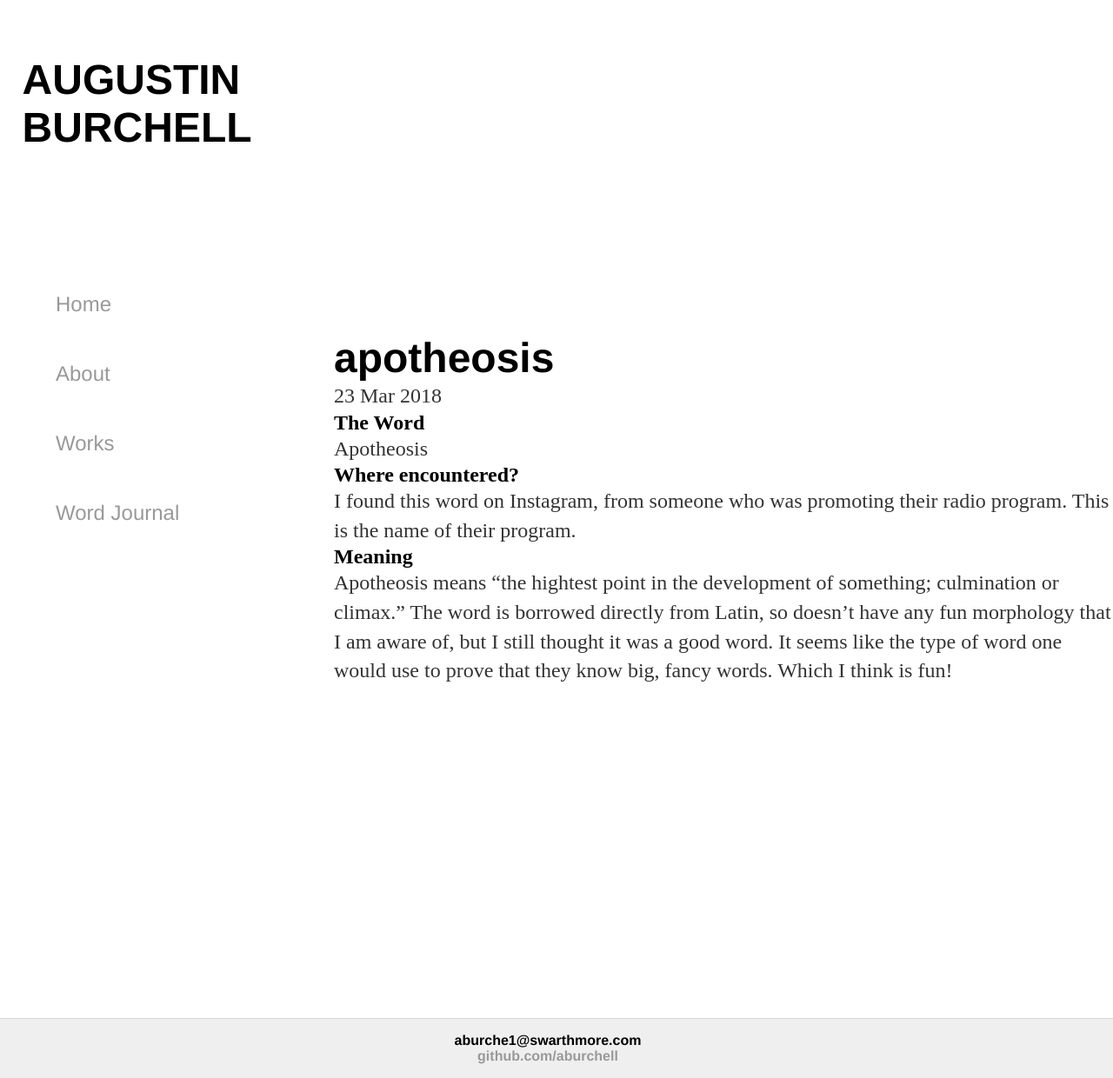
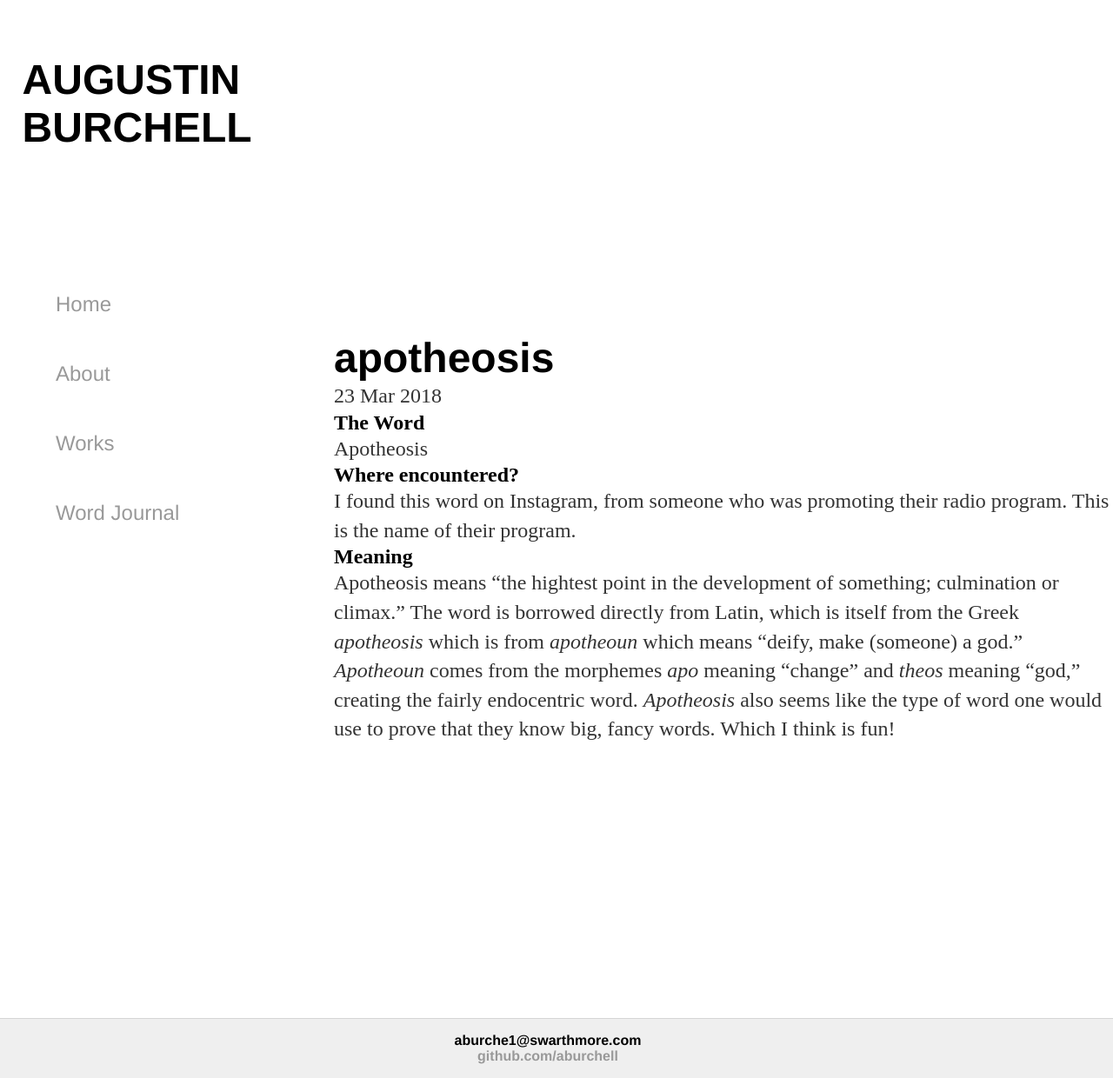
Before and after one commit to aburchell/aburchell.github.io, a Jekyll site: the page built from _posts/2018-03-23-apotheosis.md, in a window 1280 px wide and 1240 px high. Shown: the whole window at 87% size. Built offline with Jekyll 4.4.1, drawn with Linux system fonts in a browser that asks for light colours.

Commit message:
Update 2018-03-23-apotheosis.md

```diff
--- a/_posts/2018-03-23-apotheosis.md
+++ b/_posts/2018-03-23-apotheosis.md
@@ -11,5 +11,6 @@ Apotheosis
 I found this word on Instagram, from someone who was promoting their radio program. This is the name of their program.
 
 ## Meaning
-Apotheosis means "the hightest point in the development of something; culmination or climax." The word is borrowed directly from Latin, so doesn't have any fun morphology that I am aware of, but I still thought it was a good word.
-It seems like the type of word one would use to prove that they know big, fancy words. Which I think is fun!
+Apotheosis means "the hightest point in the development of something; culmination or climax." The word is borrowed directly from Latin, which is itself from the Greek *apotheosis* which is from *apotheoun* which means "deify, make (someone) a
+god." *Apotheoun* comes from the morphemes *apo* meaning "change" and *theos* meaning "god," creating the fairly endocentric word. *Apotheosis* also seems like the type of word one would use to prove that they know big, fancy words.
+Which I think is fun!
```
